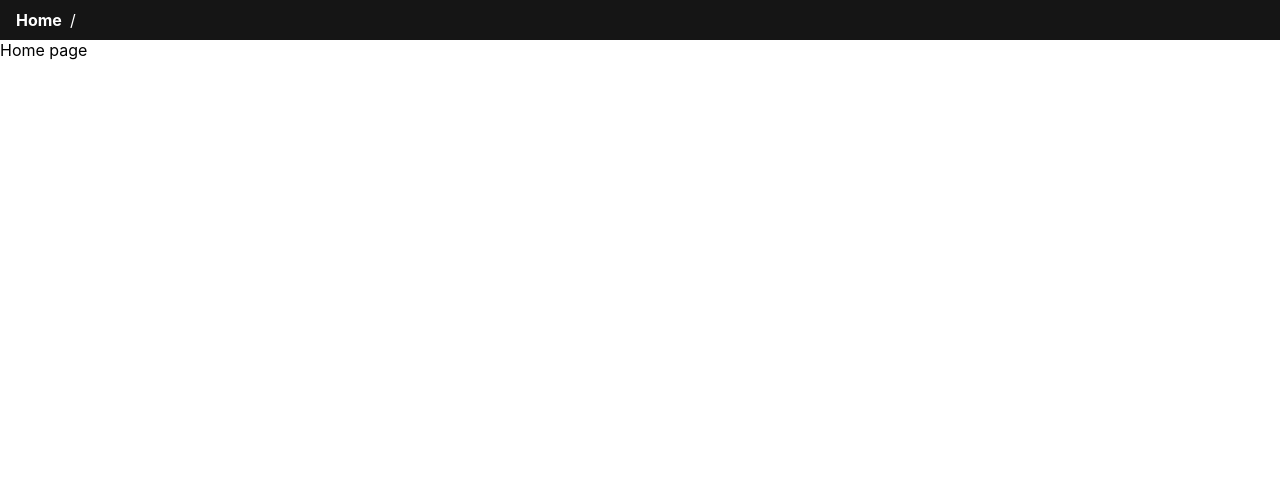
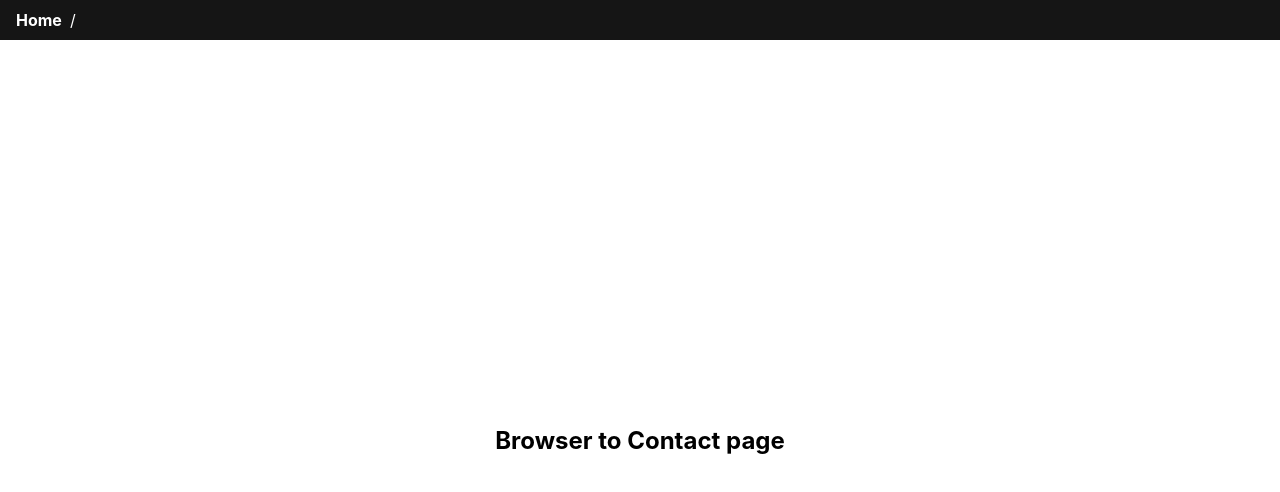
Before and after one commit to ashr81/ea-frontend, a React (Create React App) app: page / in a window 1280 px wide. Shown: the top 492 px of the page. Built offline with nearby package versions, Linux system fonts and the light colour scheme.

Commit message:
Adds contact us page link from home page

```diff
--- a/src/pages/Home.tsx
+++ b/src/pages/Home.tsx
@@ -1,8 +1,14 @@
-import React from 'react';
+import React, { useCallback } from 'react';
+import { Flex, Text } from '../components/atoms';
+import { useHistory } from 'react-router-dom';
+import { CONTACT_US } from '../routes/public';
 
 const HomePage = () => {
+  const { push } = useHistory()
   return (
-    <div>Home page</div>
+    <Flex width='100vw' height='100vh' justifyContent='center' alignItems='center'>
+      <Text as='h4' fontSize='xl' cursor='pointer' onClick={useCallback(() => push(CONTACT_US), [])}>Browser to Contact page</Text>
+    </Flex>
   )
 }
 
```
